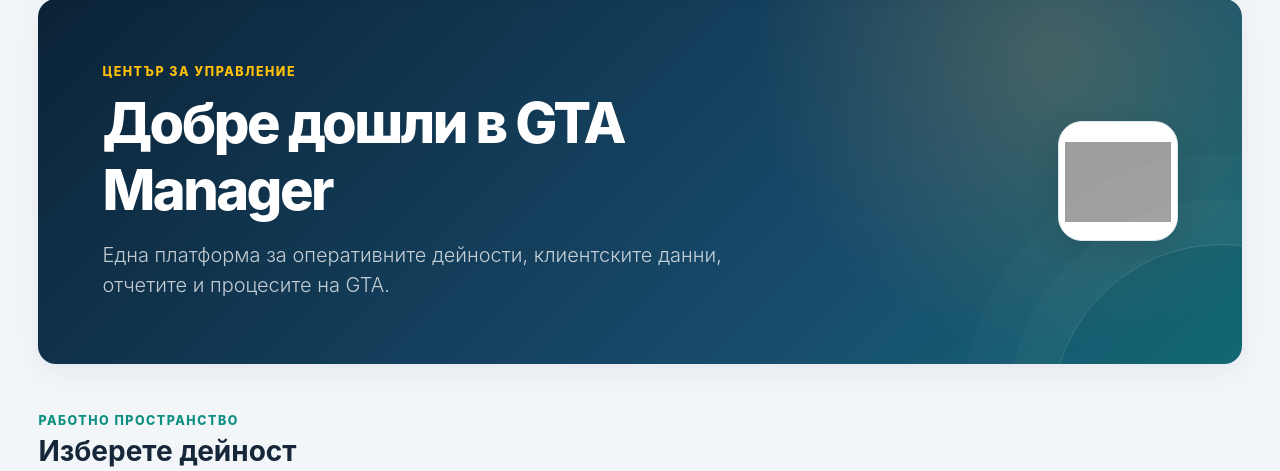
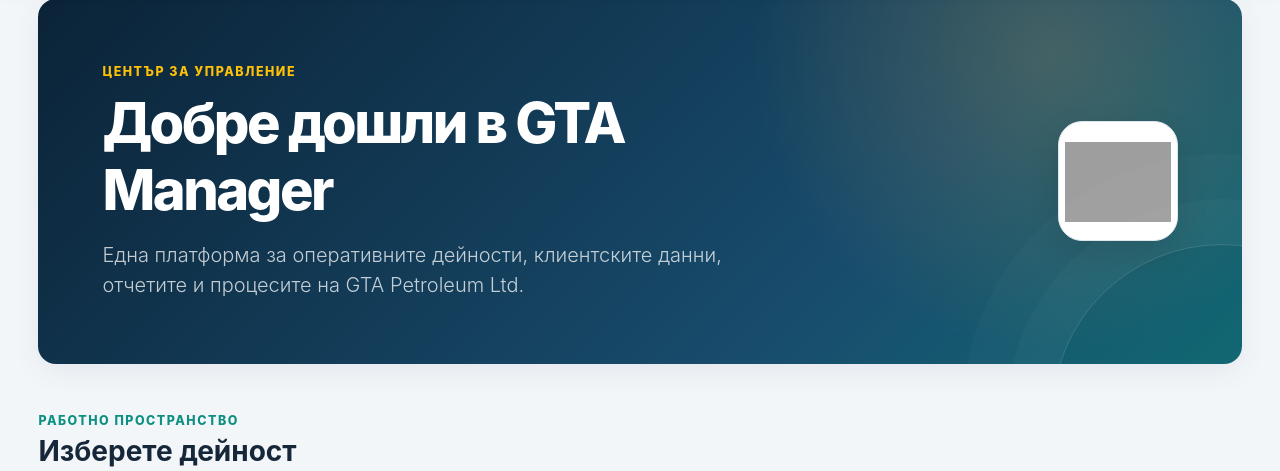
Before and after one commit to plamensve/eko_users, a Django app: page / in a window 1280 px wide. Shown: the part 99-570 px from the top of the page. Run offline with Django 5.2, Linux system fonts and the light colour scheme; a user stored in the database is signed in; some libraries are stand-ins or nearby versions; grey boxes are pictures that could not be loaded.

Commit message:
UPDATE: home.html hero text

```diff
--- a/templates/core/home.html
+++ b/templates/core/home.html
@@ -7,7 +7,7 @@
     <div class="col-lg-8">
       <div class="eyebrow text-warning">Център за управление</div>
       <h1 class="display-4 mt-2 mb-3">Добре дошли в GTA Manager</h1>
-      <p class="lead mb-0 opacity-75">Една платформа за оперативните дейности, клиентските данни, отчетите и процесите на GTA.</p>
+      <p class="lead mb-0 opacity-75">Една платформа за оперативните дейности, клиентските данни, отчетите и процесите на GTA Petroleum Ltd.</p>
     </div>
     <div class="col-lg-4 text-lg-end"><div class="home-brand-orbit"><img width="108" height="108" style="display:block;width:108px;height:108px;max-width:100%;max-height:100%;object-fit:contain;position:static;" src="{% static 'img/logos/gta-original-diamond.svg' %}" alt="GTA Petroleum"></div></div>
   </div>
```
Also changed, not shown: db.sqlite3.
